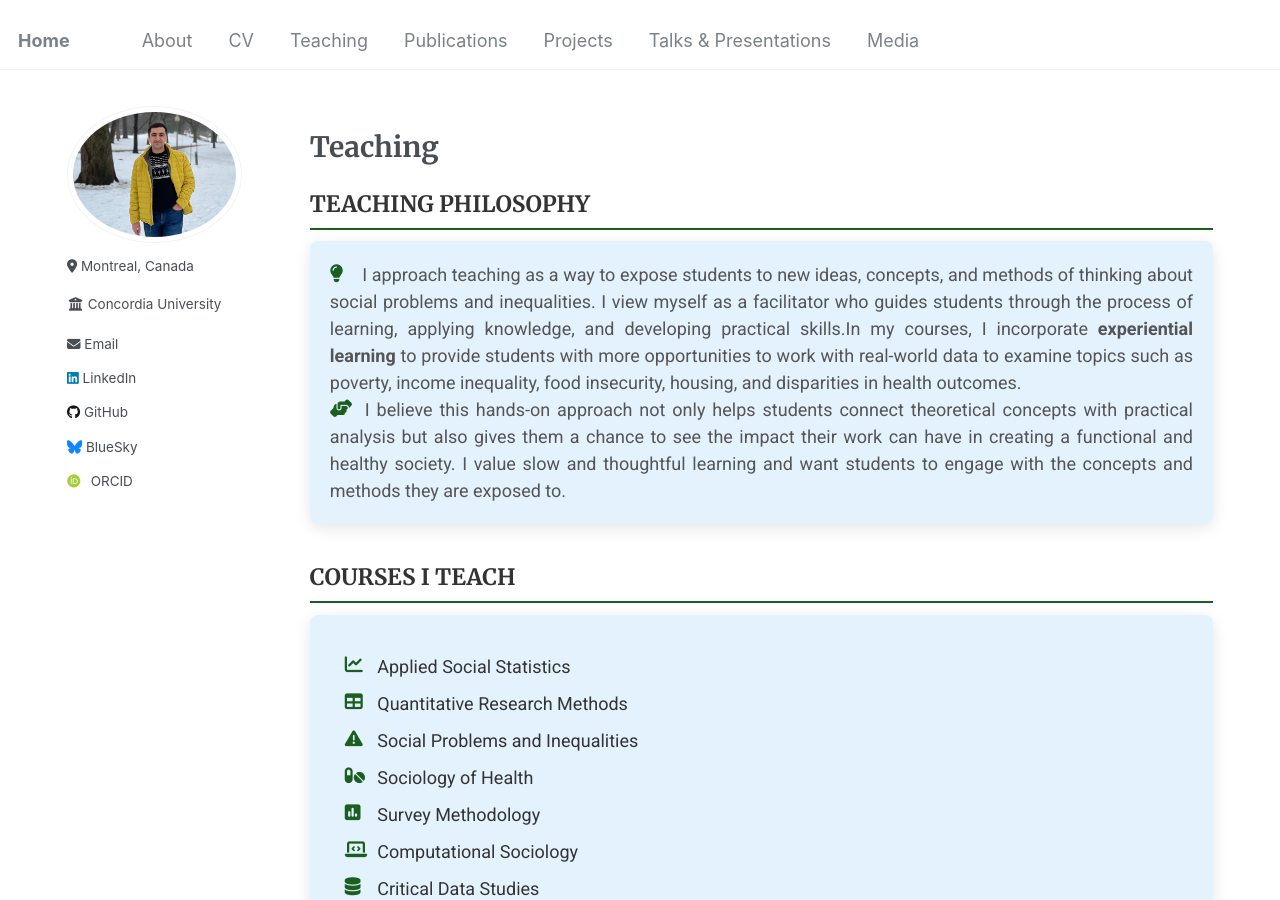
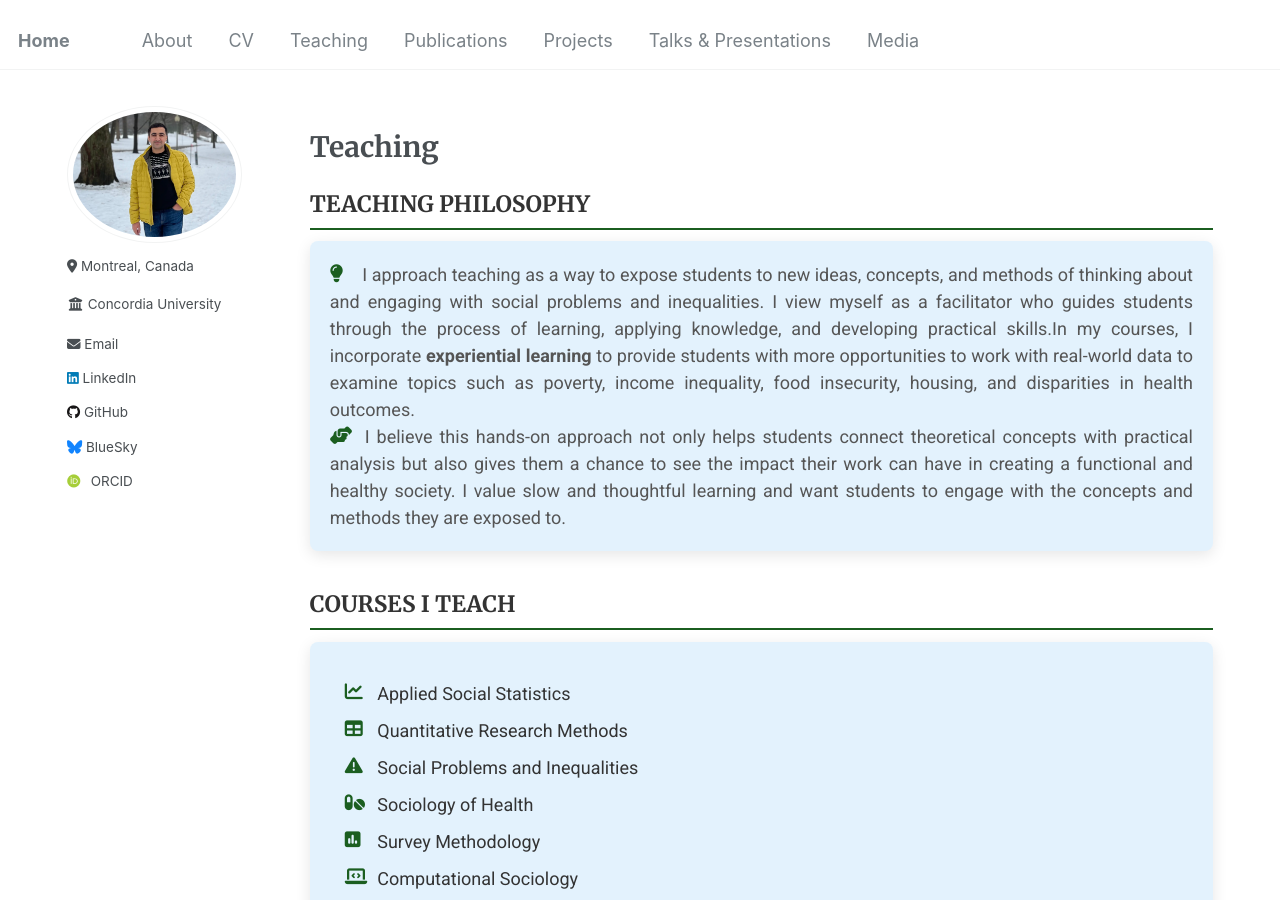
Before and after one commit to Mohsnmonji/mohsnmonji.github.io, a Jekyll site: the page built from _pages/teaching.md, in a window 1280 px wide and 900 px high. Built offline with Jekyll 4.4.1, drawn with Linux system fonts in a browser that asks for light colours; some web fonts are replaced.

Commit message:
Update teaching.md

```diff
--- a/_pages/teaching.md
+++ b/_pages/teaching.md
@@ -66,7 +66,7 @@ author_profile: true
   <div class="teaching-card">
     <p>
       <i class="fas fa-lightbulb icon"></i>
-      I approach teaching as a way to expose students to new ideas, concepts, and methods of thinking about social problems and inequalities. I view myself as a facilitator who guides students through the process of learning, applying knowledge, and developing practical skills.In my courses, I incorporate
+      I approach teaching as a way to expose students to new ideas, concepts, and methods of thinking about and engaging with social problems and inequalities. I view myself as a facilitator who guides students through the process of learning, applying knowledge, and developing practical skills.In my courses, I incorporate
       <strong>experiential learning</strong> to provide students with more opportunities to work with real-world data to examine topics such as poverty, income inequality, food insecurity, housing, and disparities in health outcomes.
     </p>
     <p>
```
